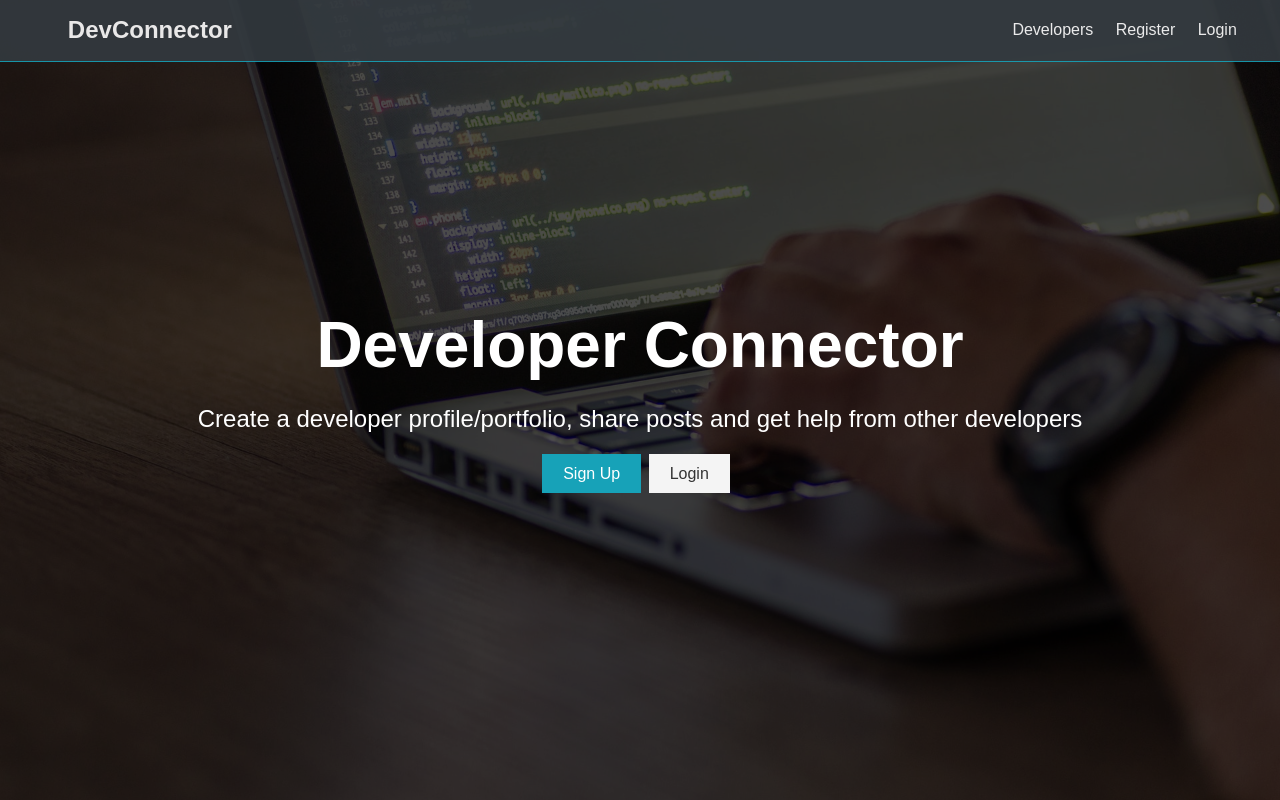
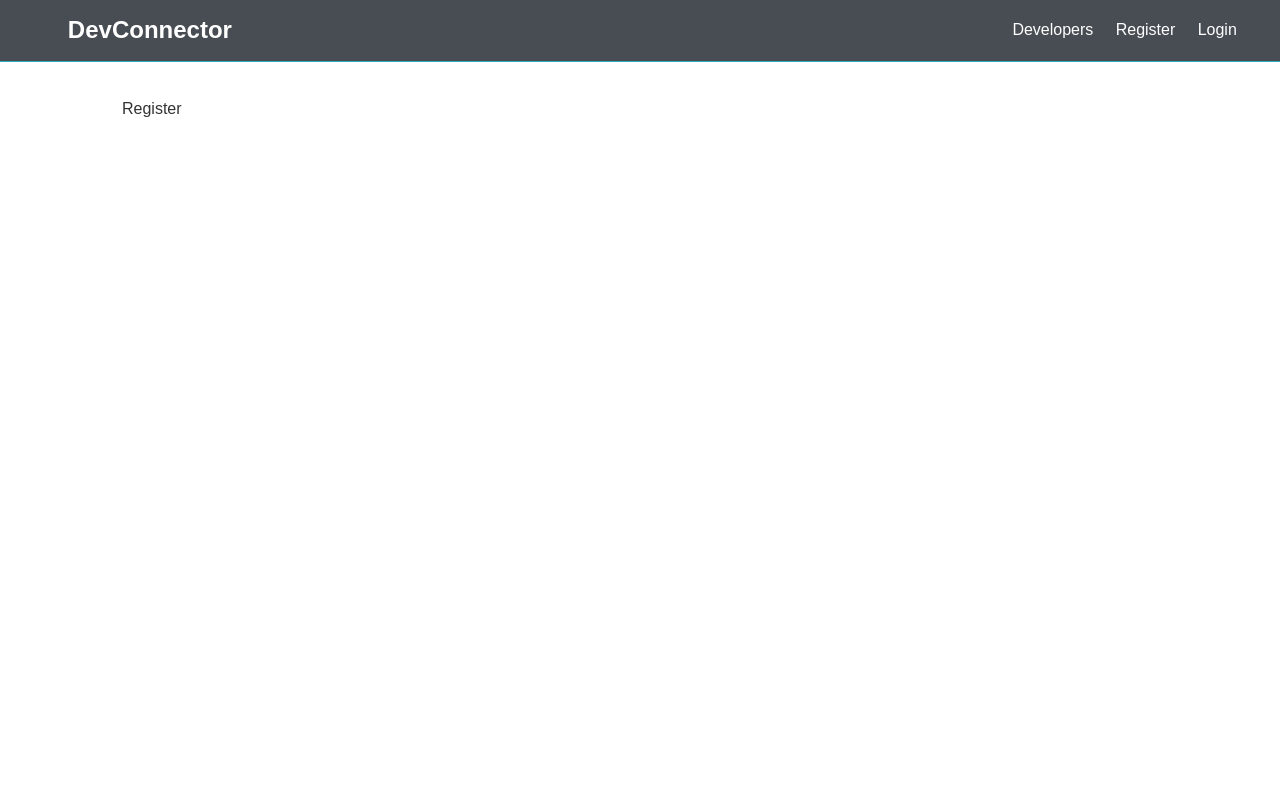
Before and after one commit to tharindu97/DevConnector-Web-Application, a React (Create React App) app in the folder client/: page /register in a window 1280 px wide. Built offline with nearby package versions, Linux system fonts and the light colour scheme.

Commit message:
react_router_setup

```diff
--- a/client/src/App.js
+++ b/client/src/App.js
@@ -1,12 +1,23 @@
 import React, { Fragment } from 'react';
+import { BrowserRouter as Router, Route, Switch } from 'react-router-dom';
 import Navbar from './components/layout/Navbar';
 import Landing from './components/layout/Landing';
+import Login from './components/layout/auth/Login';
+import Register from './components/layout/auth/Register';
 import './App.css';
 
 const App = () =>(
-  <Fragment>
-    <Navbar />
-    <Landing />
-  </Fragment>
+  <Router>
+    <Fragment>
+      <Navbar />
+      <Route exact path='/' component={Landing} />
+        <section className="container">
+          <Switch>
+            <Route exact path="/register" component={Register} />
+            <Route exact path="/login" component={Login} />
+          </Switch>
+        </section>
+    </Fragment>
+  </Router>
 );
 export default App;
--- a/client/src/components/layout/Landing.js
+++ b/client/src/components/layout/Landing.js
@@ -1,4 +1,5 @@
 import React from 'react'
+import { Link } from 'react-router-dom'
 
 const Landing = () => {
     return (
@@ -11,8 +12,8 @@
                 other developers
                 </p>
                 <div className="buttons">
-                <a href="register.html" class="btn btn-primary">Sign Up</a>
-                <a href="login.html" class="btn btn-light">Login</a>
+                <Link to="/register" className="btn btn-primary">Sign Up</Link>
+                <Link to="/login" className="btn btn-light">Login</Link>
                 </div>
             </div>
             </div>
--- a/client/src/components/layout/Navbar.js
+++ b/client/src/components/layout/Navbar.js
@@ -1,15 +1,16 @@
 import React from 'react'
+import { Link } from 'react-router-dom'
 
 const Navbar = () => {
     return (
         <nav className="navbar bg-dark">
         <h1>
-            <a href="index.html"><i className="fas fa-code"></i> DevConnector</a>
+            <Link to="/"><i className="fas fa-code"></i> DevConnector</Link>
         </h1>
         <ul>
-            <li><a href="profiles.html">Developers</a></li>
-            <li><a href="register.html">Register</a></li>
-            <li><a href="login.html">Login</a></li>
+            <li><Link to="!#">Developers</Link></li>
+            <li><Link to="/register">Register</Link></li>
+            <li><Link to="/login">Login</Link></li>
         </ul>
         </nav>
     )
--- /dev/null
+++ b/client/src/components/layout/auth/Login.js
@@ -0,0 +1,11 @@
+import React from 'react'
+
+const Login = () => {
+    return (
+        <div>
+            Login
+        </div>
+    )
+}
+
+export default Login
--- /dev/null
+++ b/client/src/components/layout/auth/Register.js
@@ -0,0 +1,11 @@
+import React from 'react'
+
+const Register = () => {
+    return (
+        <div>
+            Register
+        </div>
+    )
+}
+
+export default Register
```
